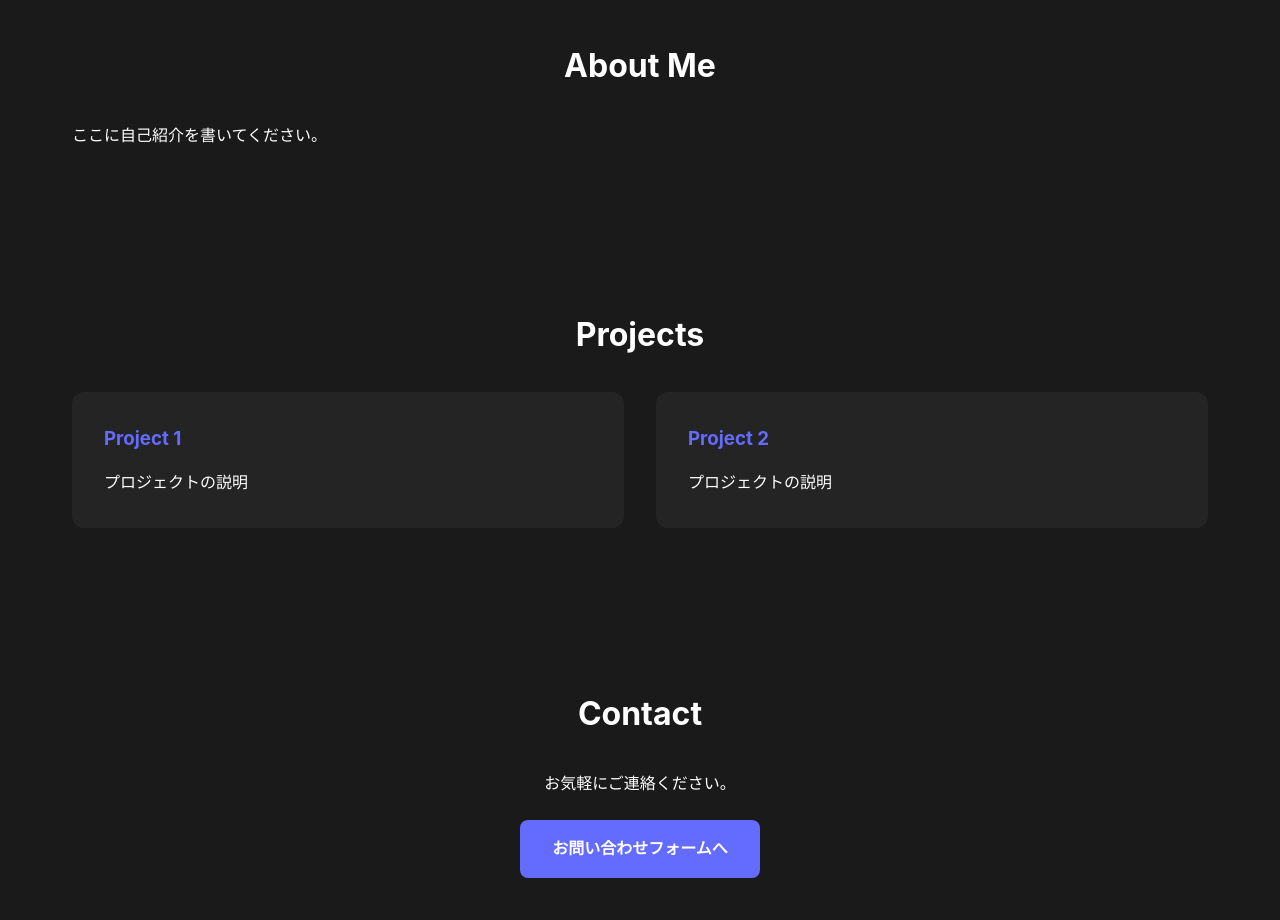
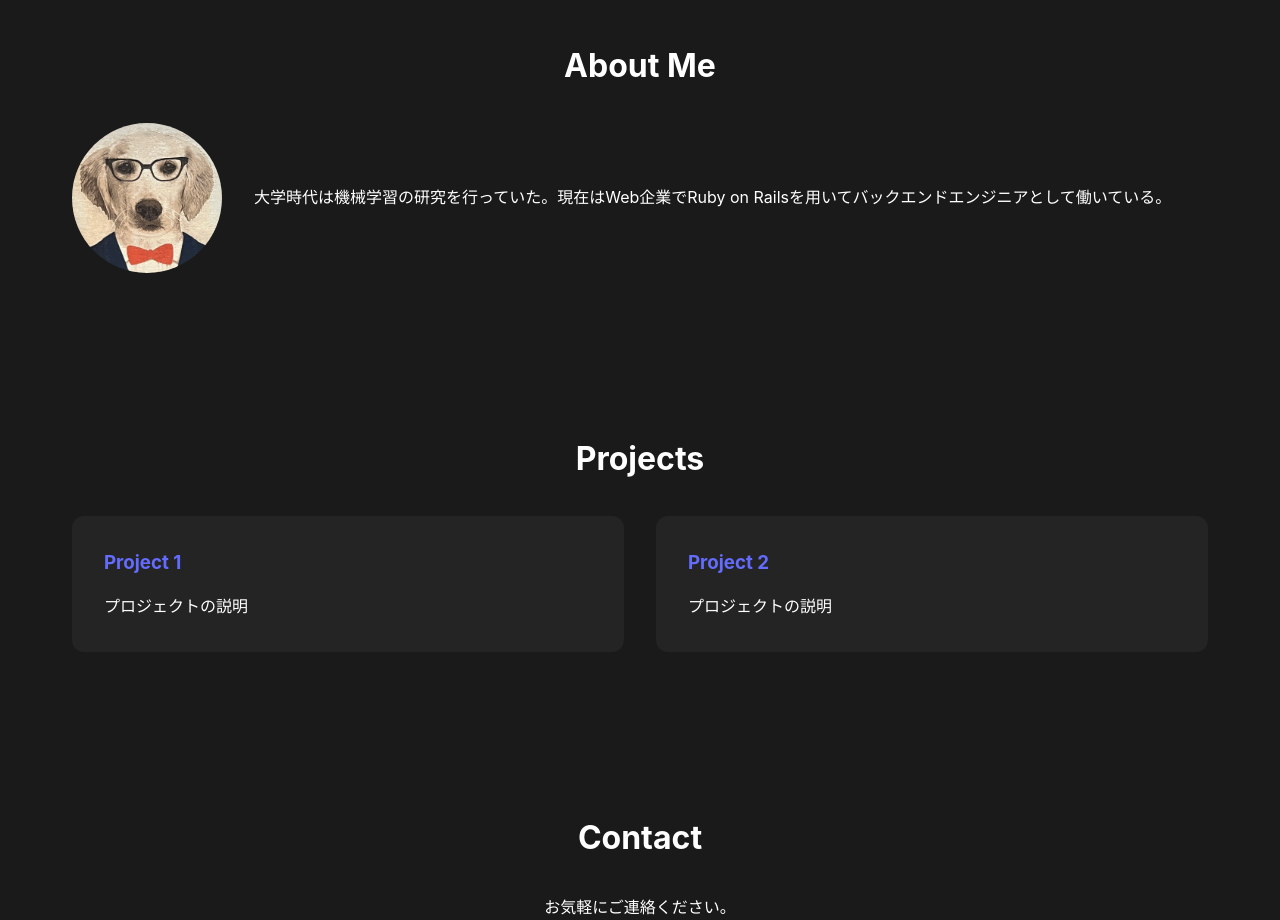
Before and after one commit to ucchiii43/portfolio, a React (Vite) app: page / in a window 1280 px wide. Shown: the part 840-1760 px from the top of the page. Built offline with nearby package versions, Linux system fonts and the light colour scheme.

Commit message:
自己紹介を編集

```diff
--- a/src/App.css
+++ b/src/App.css
@@ -69,6 +69,28 @@
   text-align: center;
 }
 
+/* About */
+.about-content {
+  display: flex;
+  align-items: center;
+  gap: 2rem;
+}
+
+.about-image {
+  width: 150px;
+  height: 150px;
+  border-radius: 50%;
+  object-fit: cover;
+  flex-shrink: 0;
+}
+
+@media (max-width: 600px) {
+  .about-content {
+    flex-direction: column;
+    text-align: center;
+  }
+}
+
 /* Projects Grid */
 .projects-grid {
   display: grid;
--- a/src/App.jsx
+++ b/src/App.jsx
@@ -21,7 +21,10 @@ function App() {
 
         <section id="about" className="section">
           <h2>About Me</h2>
-          <p>ここに自己紹介を書いてください。</p>
+          <div className="about-content">
+            <img src="/portfolio/favicon.png" alt="プロフィール画像" className="about-image" />
+            <p>大学時代は機械学習の研究を行っていた。現在はWeb企業でRuby on Railsを用いてバックエンドエンジニアとして働いている。</p>
+          </div>
         </section>
 
         <section id="projects" className="section">
```
